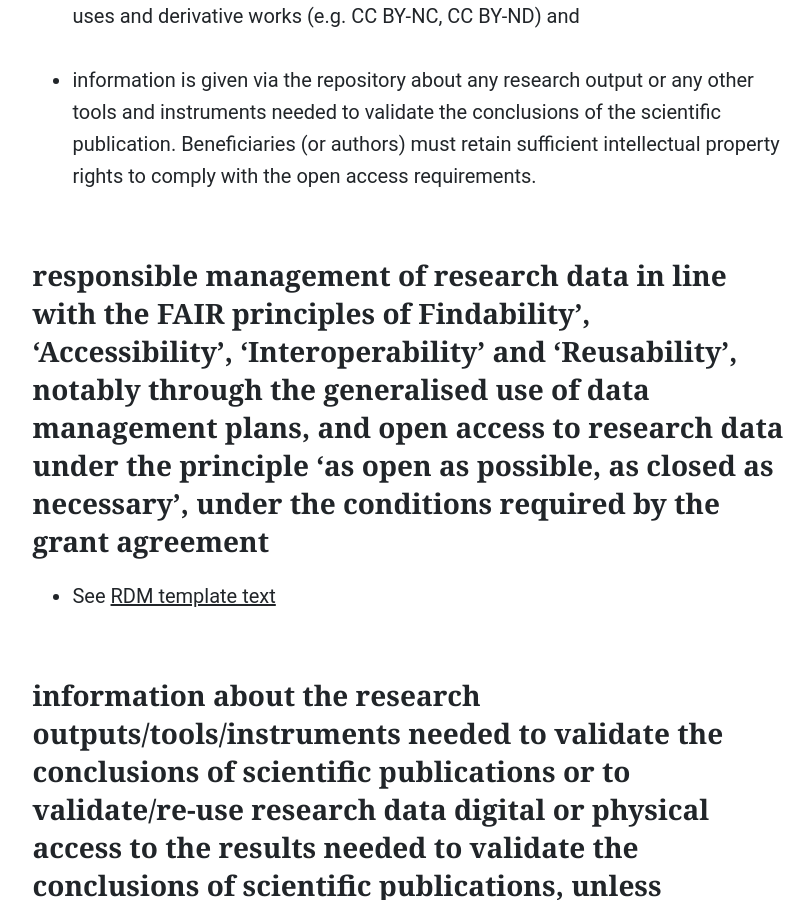
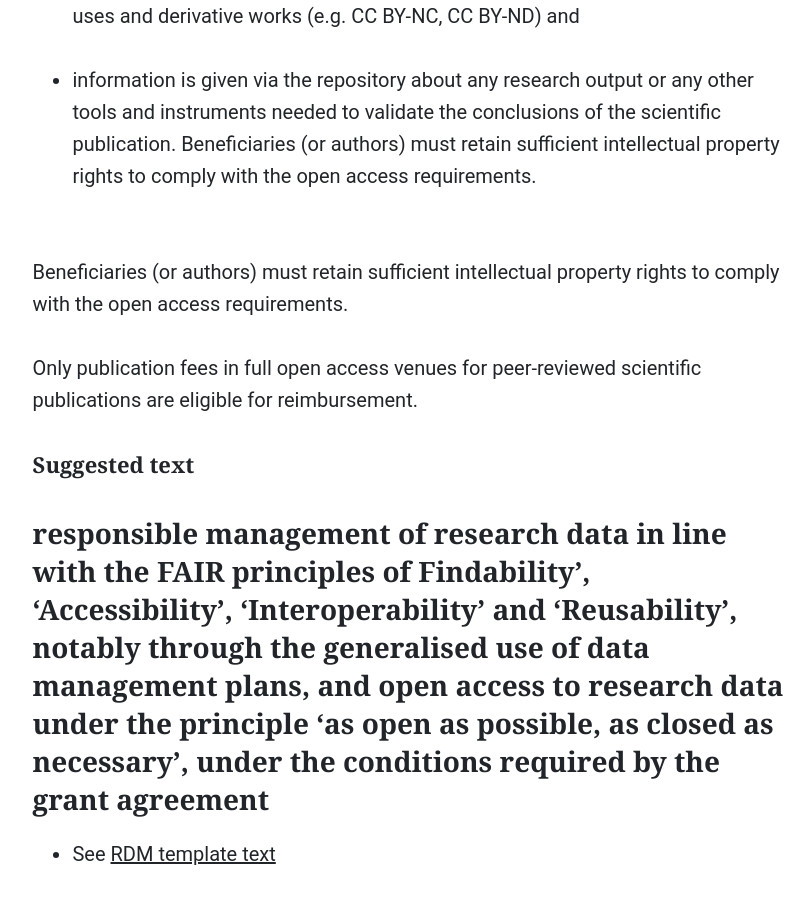
Before and after one commit to uol-library/rdl-handbook, a Jekyll site: the page built from pages/open-research/open-science-template.md, in a window 1280 px wide and 900 px high, scrolled down 1401 px. Shown: the whole window, without its empty margins (352-1164 px from the left). Built offline with Jekyll 4.4.1, drawn with Linux system fonts in a browser that asks for light colours; some web fonts are replaced.

Commit message:
Update open-science-template.md

```diff
--- a/pages/open-research/open-science-template.md
+++ b/pages/open-research/open-science-template.md
@@ -22,6 +22,12 @@ The beneficiaries must ensure open access to peer-reviewed scientific publicatio
 * immediate open access is provided to the deposited publication via the repository, under the latest available version of the Creative Commons Attribution International Public Licence (CC BY) or a licence with equivalent rights; for monographs and other long-text formats, the licence may exclude commercial uses and derivative works (e.g. CC BY-NC, CC BY-ND) and
 
 * information is given via the repository about any research output or any other tools and instruments needed to validate the conclusions of the scientific publication. Beneficiaries (or authors) must retain sufficient intellectual property rights to comply with the open access requirements.
+
+Beneficiaries (or authors) must retain sufficient intellectual property rights to comply with the open access requirements.
+
+Only publication fees in full open access venues for peer-reviewed scientific publications are eligible for reimbursement.
+
+##### Suggested text
 
 
 #### responsible management of research data in line with the FAIR principles of Findability’, ‘Accessibility’, ‘Interoperability’ and ‘Reusability’, notably through the generalised use of data management plans, and open access to research data under the principle ‘as open as possible, as closed as necessary’, under the conditions required by the grant agreement
```
